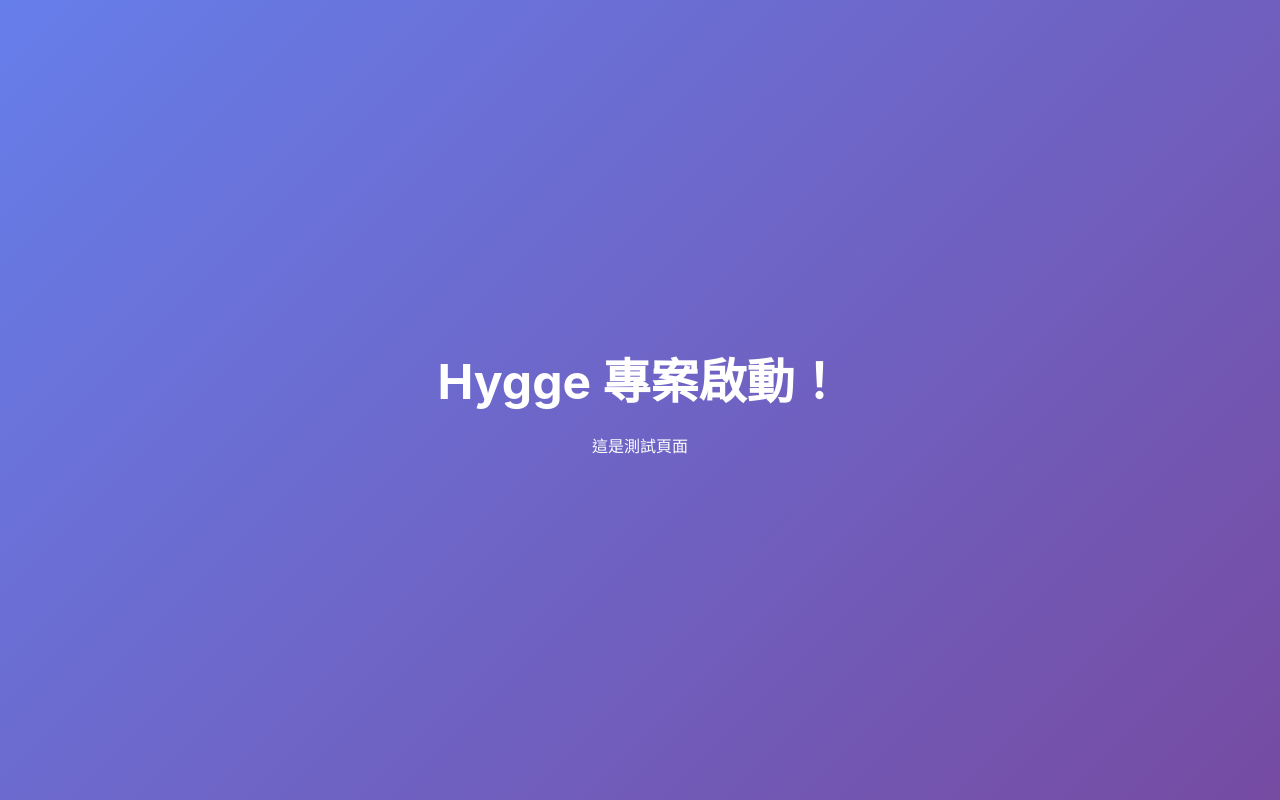
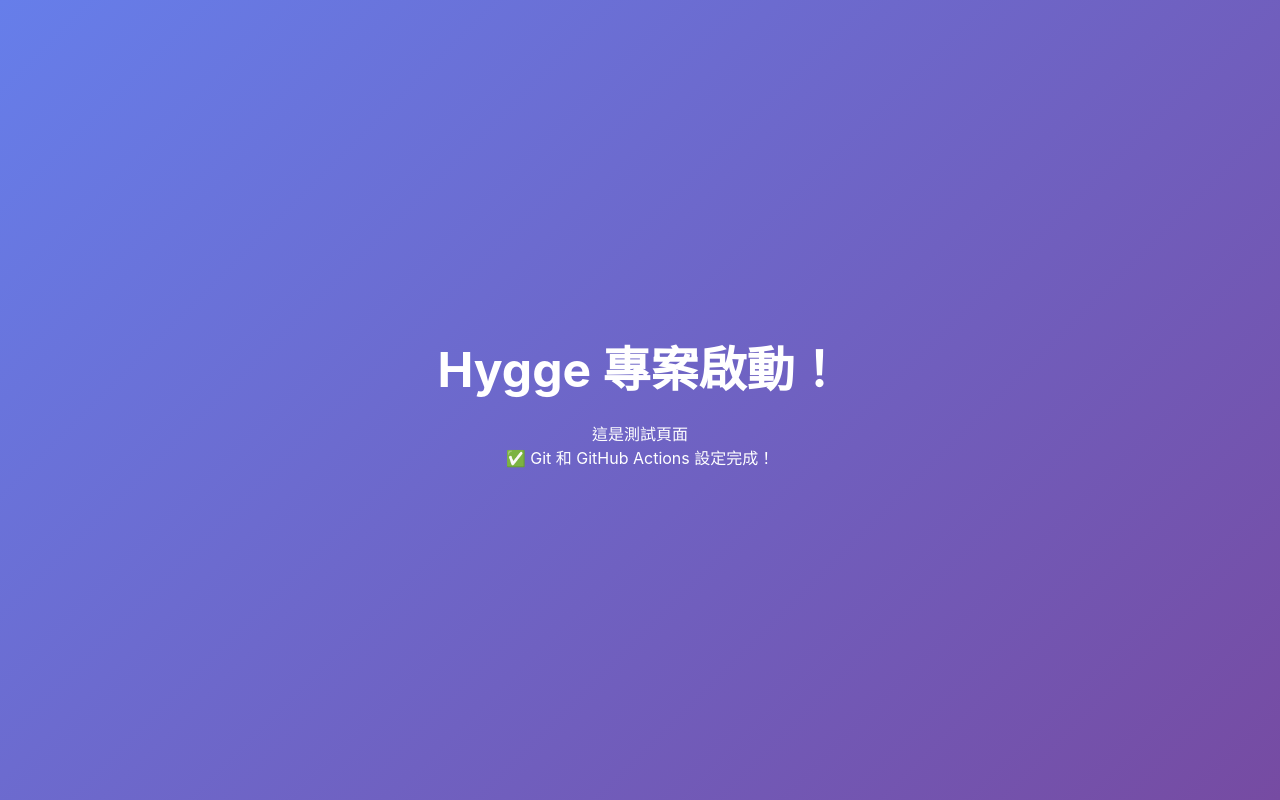
Before and after one commit to DOU-CF/hygge-project, a plain HTML site: page index.html in a window 1280 px wide. Drawn offline with Linux system fonts and the light colour scheme.

Commit message:
✅ test: 測試 GitHub Actions 自動部署

```diff
--- a/index.html
+++ b/index.html
@@ -9,6 +9,7 @@
   <body>
     <h1>Hygge 專案啟動！</h1>
     <p>這是測試頁面</p>
+    <p>✅ Git 和 GitHub Actions 設定完成！</p>
 
     <script src="js/app.js"></script>
   </body>
```
